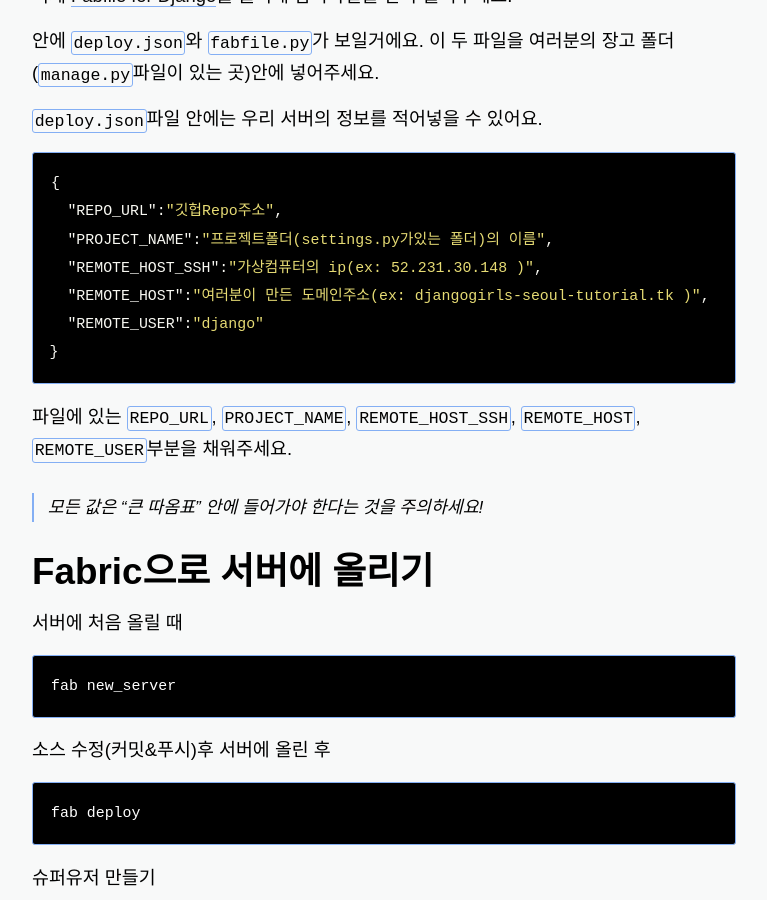
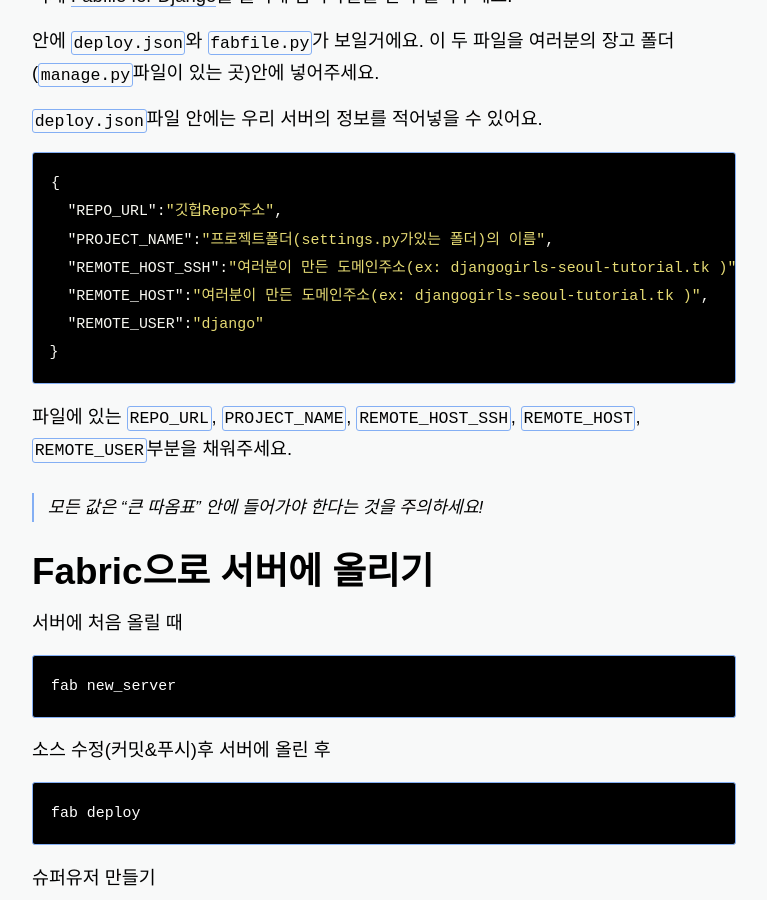
Before and after one commit to Beomi/beomi.github.io_2019, a Jekyll site: the page built from _posts/2017-06-09-Deploy-Django-to-MS-Azure.md, in a window 1280 px wide and 900 px high, scrolled down 12562 px. Shown: the whole window, without its empty margins (256-1023 px from the left). Built offline with Jekyll 4.4.1, drawn with Linux system fonts in a browser that asks for light colours; nearby versions of some CDN libraries; some web fonts are replaced.

Commit message:
update func

```diff
--- a/_posts/2017-06-09-Deploy-Django-to-MS-Azure.md
+++ b/_posts/2017-06-09-Deploy-Django-to-MS-Azure.md
@@ -163,7 +163,7 @@ pip install fabric3
 ## `deploy.json` 수정하기
 
 
-이제 [Fabfile for Django](https://gist.github.com/Beomi/0cc830bd5cda029c277cba648386b28c/archive/b4e0225c8dad398b2c500eb69a1fbe50cf5eb462.zip)를 클릭해 압축파일을 받아 풀어주세요.
+이제 [Fabfile for Django](https://gist.github.com/Beomi/0cc830bd5cda029c277cba648386b28c/archive/8b9c757ca7cf4709a58ac2202de447c48e1c4154.zip)를 클릭해 압축파일을 받아 풀어주세요.
 
 안에 `deploy.json`와 `fabfile.py`가 보일거에요. 이 두 파일을 여러분의 장고 폴더(`manage.py`파일이 있는 곳)안에 넣어주세요.
 
@@ -173,7 +173,7 @@ pip install fabric3
 {
   "REPO_URL":"깃헙Repo주소",
   "PROJECT_NAME":"프로젝트폴더(settings.py가있는 폴더)의 이름",
-  "REMOTE_HOST_SSH":"가상컴퓨터의 ip(ex: 52.231.30.148 )",
+  "REMOTE_HOST_SSH":"여러분이 만든 도메인주소(ex: djangogirls-seoul-tutorial.tk )",
   "REMOTE_HOST":"여러분이 만든 도메인주소(ex: djangogirls-seoul-tutorial.tk )",
   "REMOTE_USER":"django"
 }
```
